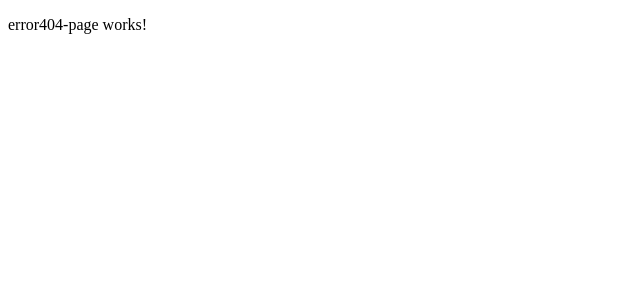
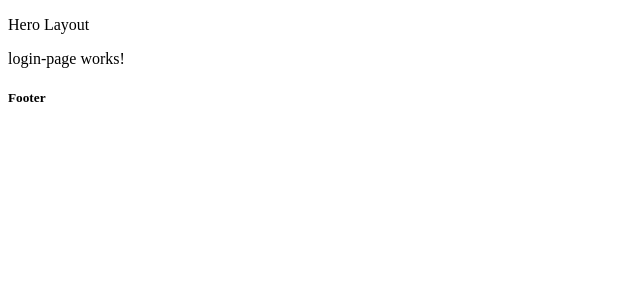
Before and after one commit to anibalmunoz/heroesApp, an Angular app: page /auth/login in a window 1280 px wide. Before the commit this address led to /404. Shown: the top 300 px of the page, without its empty margins (0-640 px from the left). Built offline with nearby package versions, Linux system fonts and the light colour scheme.

Commit message:
Configuración rutas hijas para componentes del módulo de auth

```diff
--- a/src/app/auth/pages/layout-page/layout-page.component.html
+++ b/src/app/auth/pages/layout-page/layout-page.component.html
@@ -1 +1,5 @@
-<p>layout-page works!</p>
+<p>Hero Layout</p>
+
+<router-outlet></router-outlet>
+
+<h5>Footer</h5>
--- a/src/app/heroes/pages/layout-page/layout-page.component.html
+++ b/src/app/heroes/pages/layout-page/layout-page.component.html
@@ -1,3 +1,5 @@
 <p>layout-page works!</p>
 
 <router-outlet></router-outlet>
+
+<h5>Footer</h5>
```
Also changed, not shown: src/app/auth/auth-routing.module.ts (+7 -0 lines).
